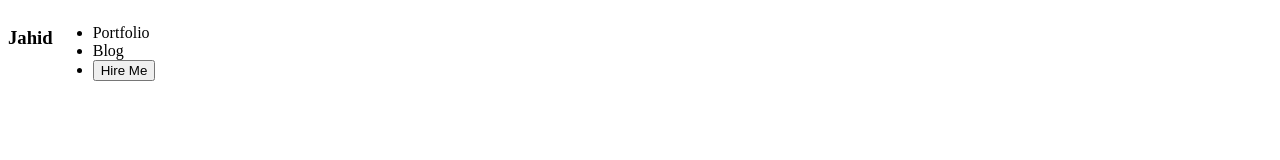
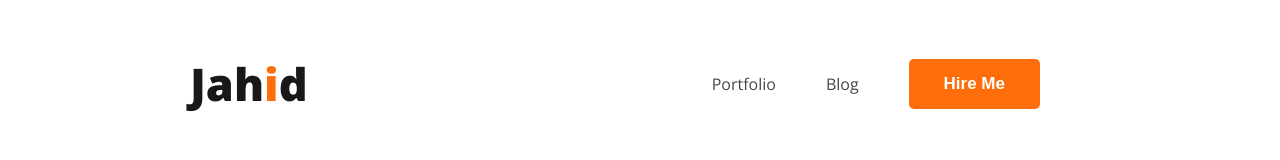
Before and after one commit to jahidulislam3/devlopar-portfolio, a plain HTML site: page index.html in a window 1280 px wide. Drawn offline with nearby package versions, Linux system fonts and the light colour scheme.

Commit message:
navigation bar

```diff
--- a/index.html
+++ b/index.html
@@ -3,17 +3,20 @@
 <head>
     <meta charset="UTF-8">
     <meta name="viewport" content="width=device-width, initial-scale=1.0">
+    <link rel="preconnect" href="https://fonts.googleapis.com">
+<link rel="preconnect" href="https://fonts.gstatic.com" crossorigin>
+<link href="https://fonts.googleapis.com/css2?family=Open+Sans:ital,wght@0,300;0,400;0,500;0,600;0,700;0,800;1,300;1,400;1,500;1,600;1,700;1,800&display=swap" rel="stylesheet">
     <link rel="stylesheet" href="style/style.css">
     <title>Deblopar Portfolio</title>
 </head>
 <body>
     <header>
         <nav>
-            <h3>Jahid</h3>
+            <h3 class="webtytle">Jah<span class="comon-style">i</span>d</h3>
             <ul>
-                <li>Portfolio</li>
-                <li>Blog</li>
-                <li><button>Hire Me</button></li>
+                <li><a href="">Portfolio</a></li>
+                <li><a href="">Blog</a></li>
+                <li><button class="button-style">Hire Me</button></li>
             </ul>
         </nav>
     </header>
--- a/style/style.css
+++ b/style/style.css
@@ -1,3 +1,42 @@
+/*  font style */
+body{
+    font-family: 'Open Sans', sans-serif;
+}
+.webtytle{
+    color: #181818;
+    font-size: 45px;
+    font-weight: 800;
+}
+.comon-style{
+    color: #FD6E0A;
+}
+.button-style{
+    background: #FD6E0A;
+    padding: 15px 35px;
+    border: 0;
+    font-size: 17px;
+    font-weight: 700;
+    border-radius: 5px;
+    color: white;
+}
 nav{
     display: flex;
+    align-items: center;
+    justify-content: space-around;
 }
+nav > ul{
+    display: flex;
+    align-items: center;
+}
+nav ul{
+    list-style: none;
+
+}
+nav li{
+  margin-right: 50px;
+
+}
+nav ul li a{
+    text-decoration: none;
+    color: #474747;
+}
```
